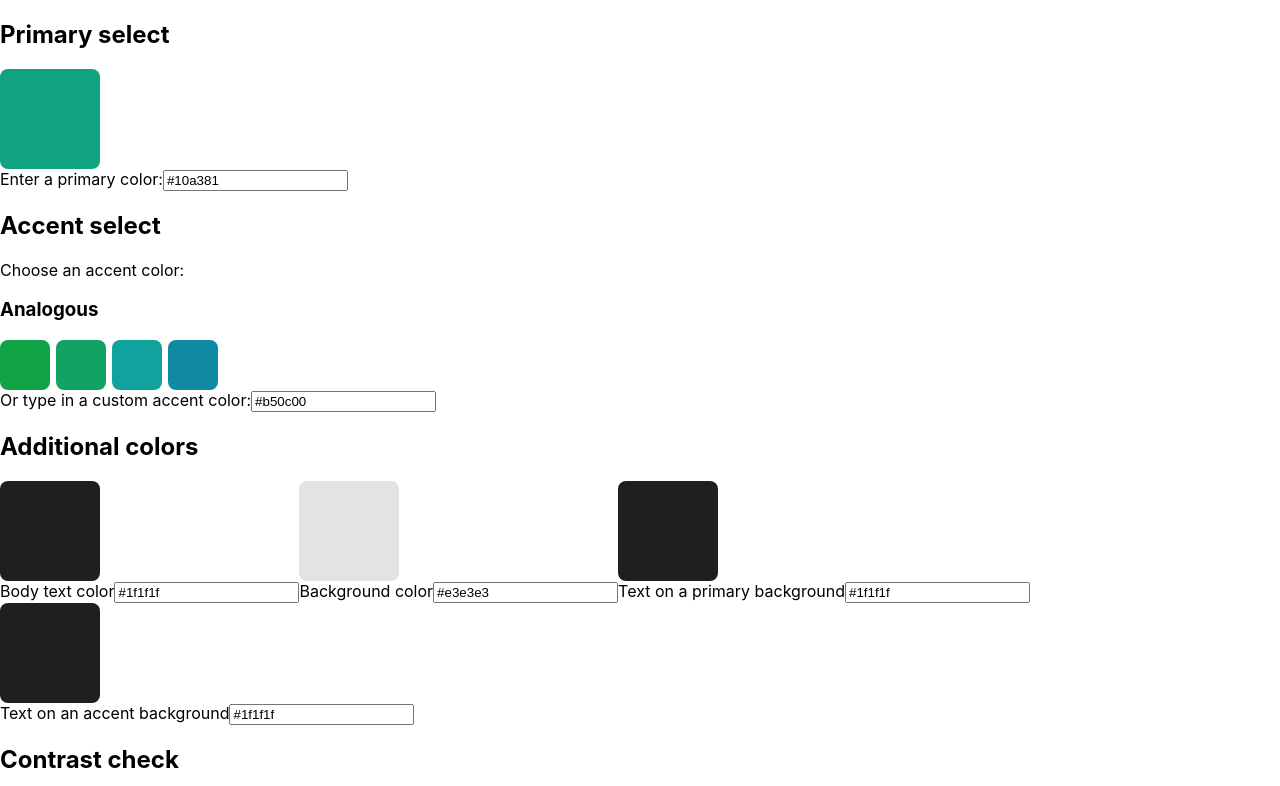
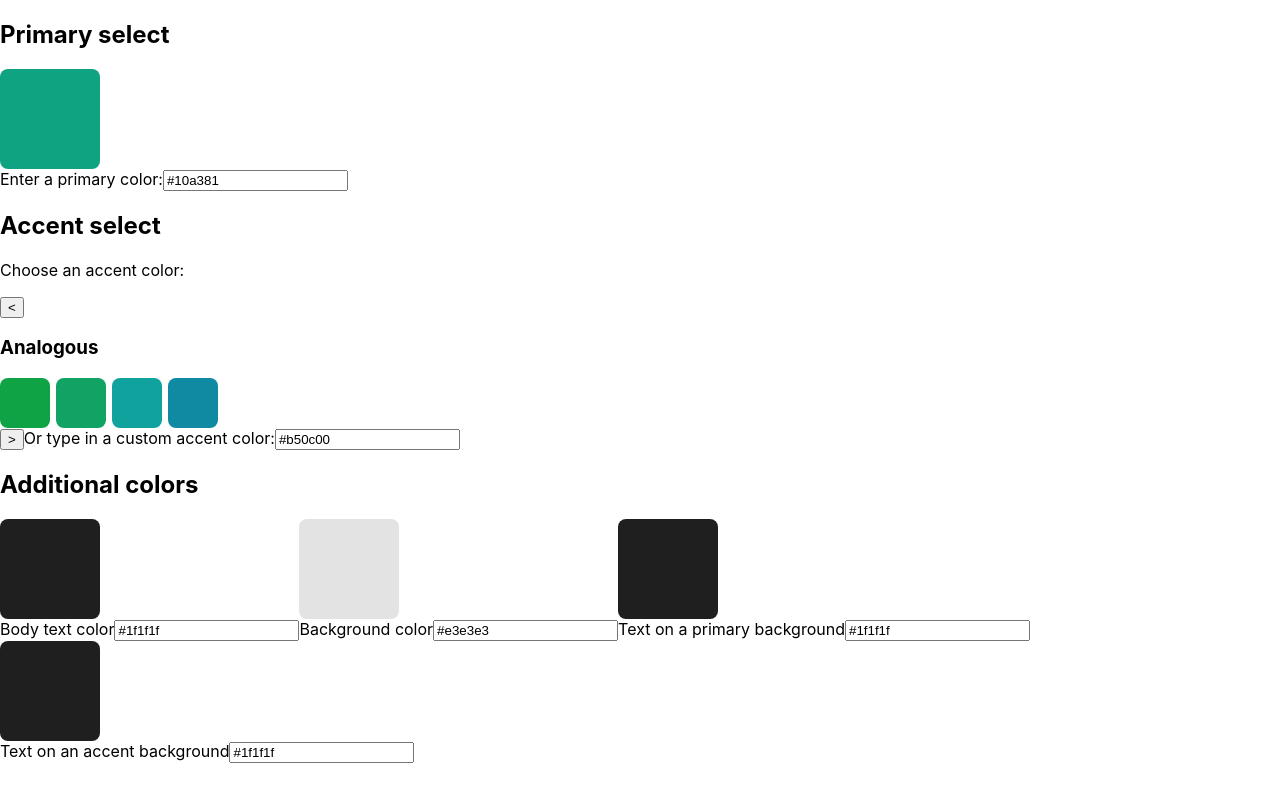
Before and after one commit to cagloria/palette-contrast, a React (Create React App) app: page / in a window 1280 px wide. Shown: the top 786 px of the page. Built offline with nearby package versions, Linux system fonts and the light colour scheme.

Commit message:
Added prev/next scheme buttons for accent select

```diff
--- a/src/components/accent/AccentSelect.js
+++ b/src/components/accent/AccentSelect.js
@@ -24,6 +24,26 @@ function AccentSelect({ primary, accent, onAccentChange }) {
         }
     }, [schemeIndex, schemes]);
 
+    function incrementScheme() {
+        const nextIndex = schemeIndex + 1;
+
+        if (schemeIndex >= schemes.length) {
+            setSchemeIndex(0);
+        } else {
+            setSchemeIndex(nextIndex);
+        }
+    }
+
+    function decrementScheme() {
+        const nextIndex = schemeIndex - 1;
+
+        if (nextIndex < 0) {
+            setSchemeIndex(schemes.length - 1);
+        } else {
+            setSchemeIndex(nextIndex);
+        }
+    }
+
     function handleAccentFieldChange(event) {
         setValue(event.target.value);
         onAccentChange(event.target.value);
@@ -39,12 +59,26 @@ function AccentSelect({ primary, accent, onAccentChange }) {
             <h2>Accent select</h2>
             <p>Choose an accent color:</p>
 
+            <button
+                onClick={decrementScheme}
+                aria-label="See previous color scheme"
+            >
+                {"<"}
+            </button>
+
             <AccentColorScheme
                 schemeName={displayedScheme}
                 primary={primary}
                 currentAccent={currentAccent}
                 onAccentSelect={handleAccentButtonSelect}
             />
+
+            <button
+                onClick={incrementScheme}
+                aria-label="See next color scheme"
+            >
+                {">"}
+            </button>
 
             <label>
                 Or type in a custom accent color:
```
